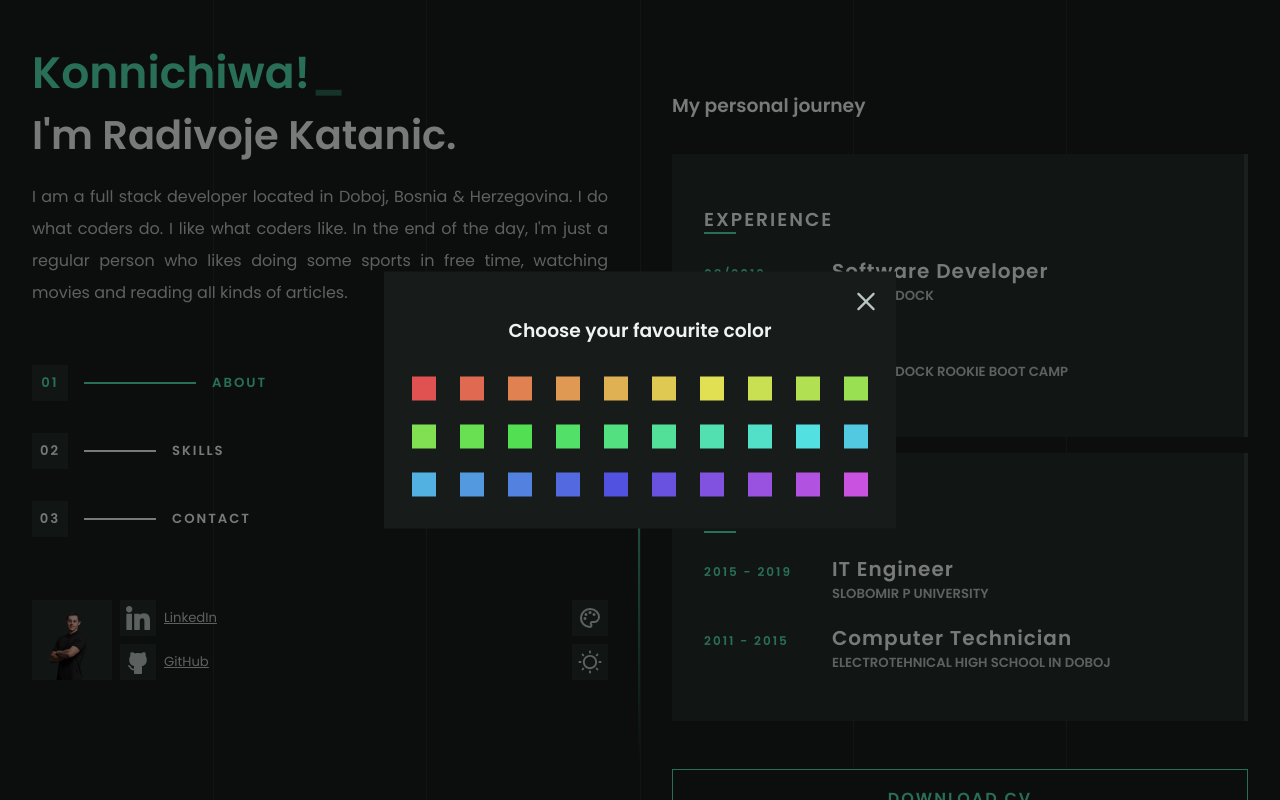
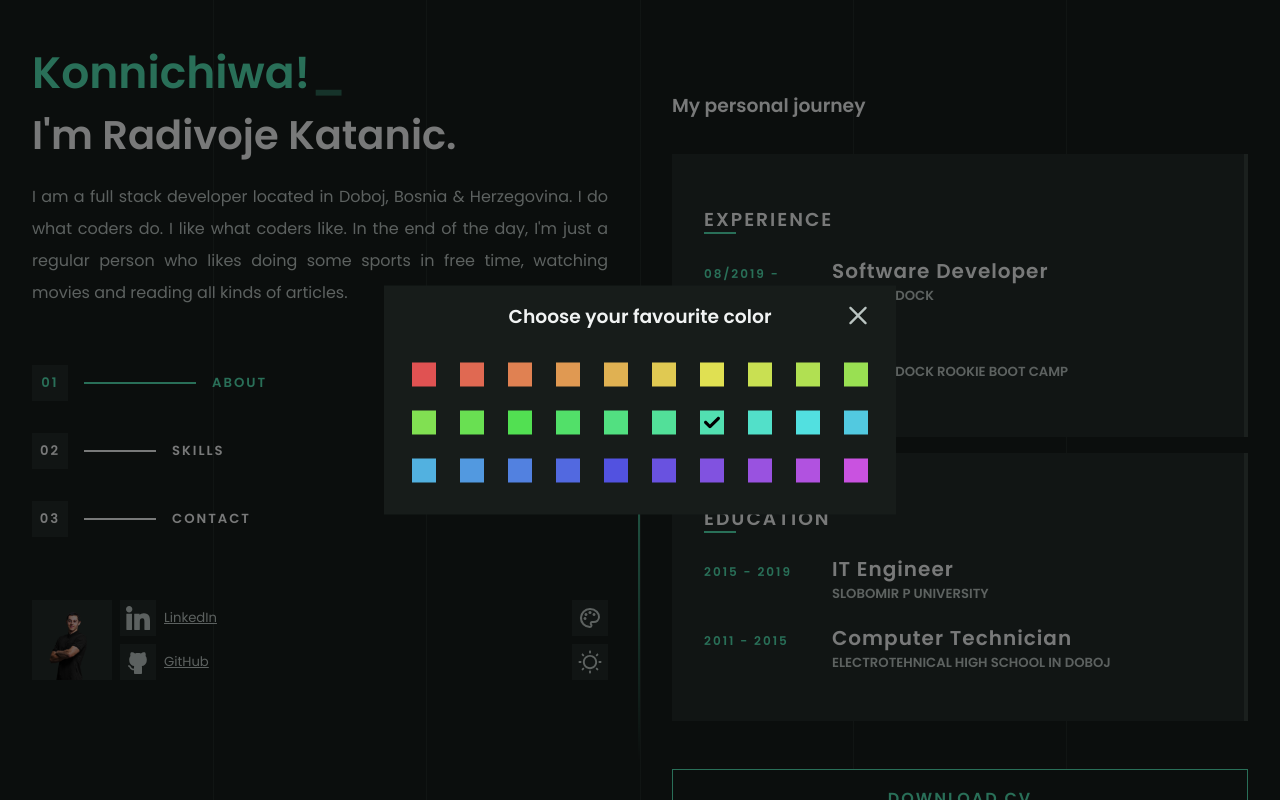
Before and after one commit to rkatanic/portfolio, a React (Create React App) app: page / in a window 1280 px wide. Both pictures are taken after a click on the element 590 px from the left and 618 px from the top of the page. Shown: the top 800 px of the page. Built offline with nearby package versions, Linux system fonts and the light colour scheme.

Commit message:
Add color value to local storage

```diff
--- a/src/components/ColorDropdown.tsx
+++ b/src/components/ColorDropdown.tsx
@@ -1,6 +1,7 @@
-import { useState } from "react";
+import { useEffect, useState } from "react";
 import ColorModal from "./ColorModal";
 import { ReactComponent as PalleteIcon } from "../assets/icons/pallete.svg";
+import { COLORS, DEFAULT_COLOR_HUE } from "../util/constants/colors";
 
 import "./ColorDropdown.css";
 
@@ -13,12 +14,28 @@ const ColorDropdown = (): JSX.Element => {
     setIsColorModalOpen((prevState: boolean) => !prevState);
 
   const handleColorSwitch = (value: number): void => {
+    setColorToLocalStorage(value);
     window.document.documentElement.style.setProperty(
       "--color-hue",
       value.toString()
     );
     setIsColorModalOpen(false);
   };
+
+  const setColorToLocalStorage = (value: number) =>
+    window.localStorage.setItem("color", value.toString());
+
+  useEffect(() => {
+    const colorValueFromLocalStorage = Number(
+      window.localStorage.getItem("color")?.valueOf()
+    );
+
+    if (!COLORS.some(({ value }) => value === colorValueFromLocalStorage)) {
+      setColorToLocalStorage(DEFAULT_COLOR_HUE);
+    } else {
+      handleColorSwitch(colorValueFromLocalStorage);
+    }
+  }, []);
 
   return (
     <>
--- a/src/components/ColorModal.css
+++ b/src/components/ColorModal.css
@@ -28,6 +28,9 @@
 }
 
 .color-dropdown-item {
+  display: flex;
+  align-items: center;
+  justify-content: center;
   cursor: pointer;
   width: 1.5rem;
   height: 1.5rem;
@@ -36,11 +39,26 @@
   position: relative;
 }
 
+.color-dropdown-item .icon {
+  fill: black;
+  width: 1rem;
+  height: 1rem;
+}
+
 .color-dropdown-item:hover {
   transform: scale(1.5);
 }
 
 .color-modal .icon-close {
   height: 1.75rem;
-  align-self: flex-end;
+  position: absolute;
+  top: 1rem;
+  right: 1.5rem;
 }
+
+@media screen and (max-width: 767px) {
+  .color-modal {
+    width: 100%;
+    height: 100%;
+  }
+}
--- a/src/components/ColorModal.tsx
+++ b/src/components/ColorModal.tsx
@@ -1,5 +1,7 @@
 import Modal from "react-modal";
 import { ReactComponent as CloseIcon } from "../assets/icons/close.svg";
+import { ReactComponent as CheckIcon } from "../assets/icons/check.svg";
+import { COLORS } from "../util/constants/colors";
 
 import "./ColorModal.css";
 
@@ -14,39 +16,7 @@ const ColorModal = ({
   closeModal,
   switchColor,
 }: Props): JSX.Element => {
-  const colors: { key: string; value: number }[] = [
-    { key: "red", value: 0 },
-    { key: "red2", value: 10 },
-    { key: "orange", value: 20 },
-    { key: "orange2", value: 30 },
-    { key: "yellow", value: 40 },
-    { key: "yellow2", value: 50 },
-    { key: "yellow3", value: 60 },
-    { key: "yellow4", value: 70 },
-    { key: "yellow5", value: 80 },
-    { key: "green", value: 90 },
-    { key: "green2", value: 100 },
-    { key: "green3", value: 110 },
-    { key: "green4", value: 120 },
-    { key: "green5", value: 130 },
-    { key: "teal", value: 140 },
-    { key: "teal2", value: 150 },
-    { key: "teal3", value: 160 },
-    { key: "aqua", value: 170 },
-    { key: "aqua2", value: 180 },
-    { key: "aqua3", value: 190 },
-    { key: "blue", value: 200 },
-    { key: "blue2", value: 210 },
-    { key: "blue3", value: 220 },
-    { key: "blue4", value: 230 },
-    { key: "purple", value: 240 },
-    { key: "purple2", value: 250 },
-    { key: "purple3", value: 260 },
-    { key: "purple4", value: 270 },
-    { key: "pink", value: 280 },
-    { key: "pink2", value: 290 },
-  ];
-
+  const selectedColor = Number(window.localStorage.getItem("color")?.valueOf());
   return (
     <Modal
       style={{ overlay: { zIndex: "100", background: "rgb(0,0,0,0.5)" } }}
@@ -59,7 +29,7 @@ const ColorModal = ({
 
       <h3 className="color-modal-title">Choose your favourite color</h3>
       <div className="color-dropdown-list">
-        {colors.map(
+        {COLORS.map(
           ({ key, value }): JSX.Element => (
             <div
               onClick={() => switchColor(value)}
@@ -68,7 +38,9 @@ const ColorModal = ({
               style={{
                 background: `hsl(${value},70%,60%)`,
               }}
-            ></div>
+            >
+              {selectedColor === value && <CheckIcon />}
+            </div>
           )
         )}
       </div>
--- /dev/null
+++ b/src/util/constants/colors.ts
@@ -0,0 +1,34 @@
+export const DEFAULT_COLOR_HUE = 160;
+
+export const COLORS: { key: string; value: number }[] = [
+  { key: "red", value: 0 },
+  { key: "red2", value: 10 },
+  { key: "orange", value: 20 },
+  { key: "orange2", value: 30 },
+  { key: "yellow", value: 40 },
+  { key: "yellow2", value: 50 },
+  { key: "yellow3", value: 60 },
+  { key: "yellow4", value: 70 },
+  { key: "yellow5", value: 80 },
+  { key: "green", value: 90 },
+  { key: "green2", value: 100 },
+  { key: "green3", value: 110 },
+  { key: "green4", value: 120 },
+  { key: "green5", value: 130 },
+  { key: "teal", value: 140 },
+  { key: "teal2", value: 150 },
+  { key: "teal3", value: 160 },
+  { key: "aqua", value: 170 },
+  { key: "aqua2", value: 180 },
+  { key: "aqua3", value: 190 },
+  { key: "blue", value: 200 },
+  { key: "blue2", value: 210 },
+  { key: "blue3", value: 220 },
+  { key: "blue4", value: 230 },
+  { key: "purple", value: 240 },
+  { key: "purple2", value: 250 },
+  { key: "purple3", value: 260 },
+  { key: "purple4", value: 270 },
+  { key: "pink", value: 280 },
+  { key: "pink2", value: 290 },
+];
```
Also changed, not shown: src/assets/icons/check.svg (added).
